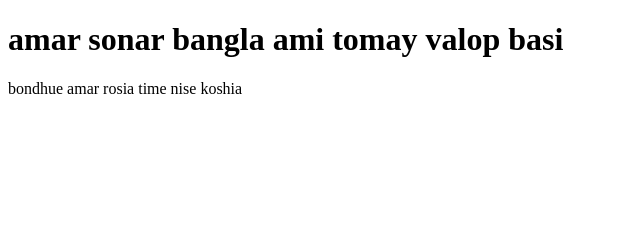
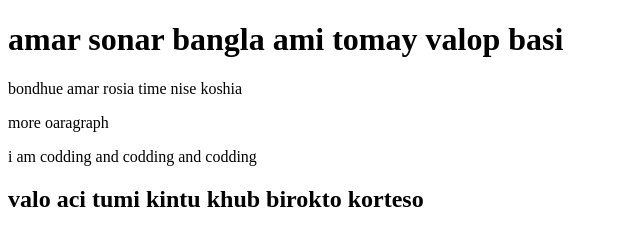
Before and after one commit to saiful141621/my-fifth-repo, a plain HTML site: page index.html in a window 1280 px wide. Shown: the whole page, without its empty margins (0-640 px from the left). Drawn offline with Linux system fonts and the light colour scheme.

Commit message:
my love repo

```diff
--- a/index.html
+++ b/index.html
@@ -9,5 +9,9 @@
 <body>
     <h1>amar sonar bangla ami tomay valop basi</h1>
     <p>bondhue amar rosia time nise koshia</p>
+    <p>more oaragraph
+        <p>i am codding and  codding and codding</p>
+        <h2>valo aci tumi kintu khub birokto korteso</h2>
+    </p>
 </body>
 </html>
```
